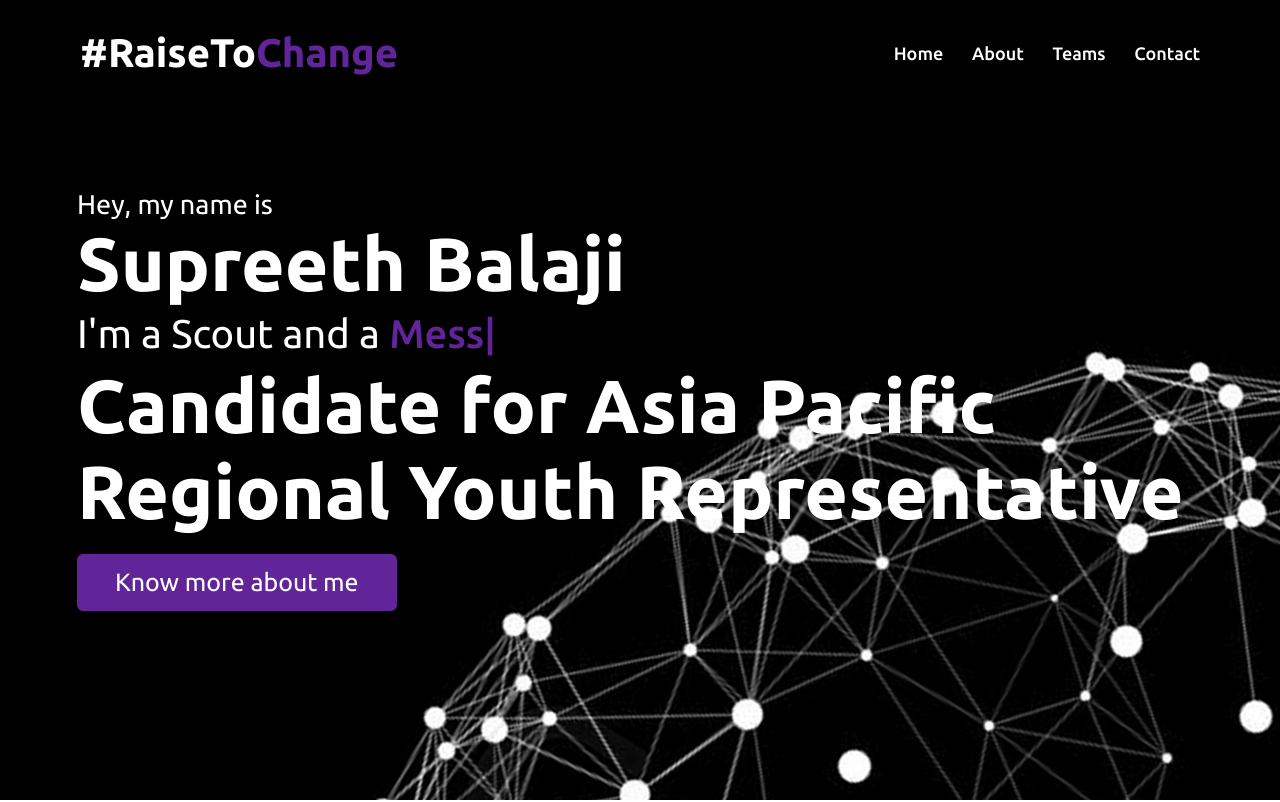
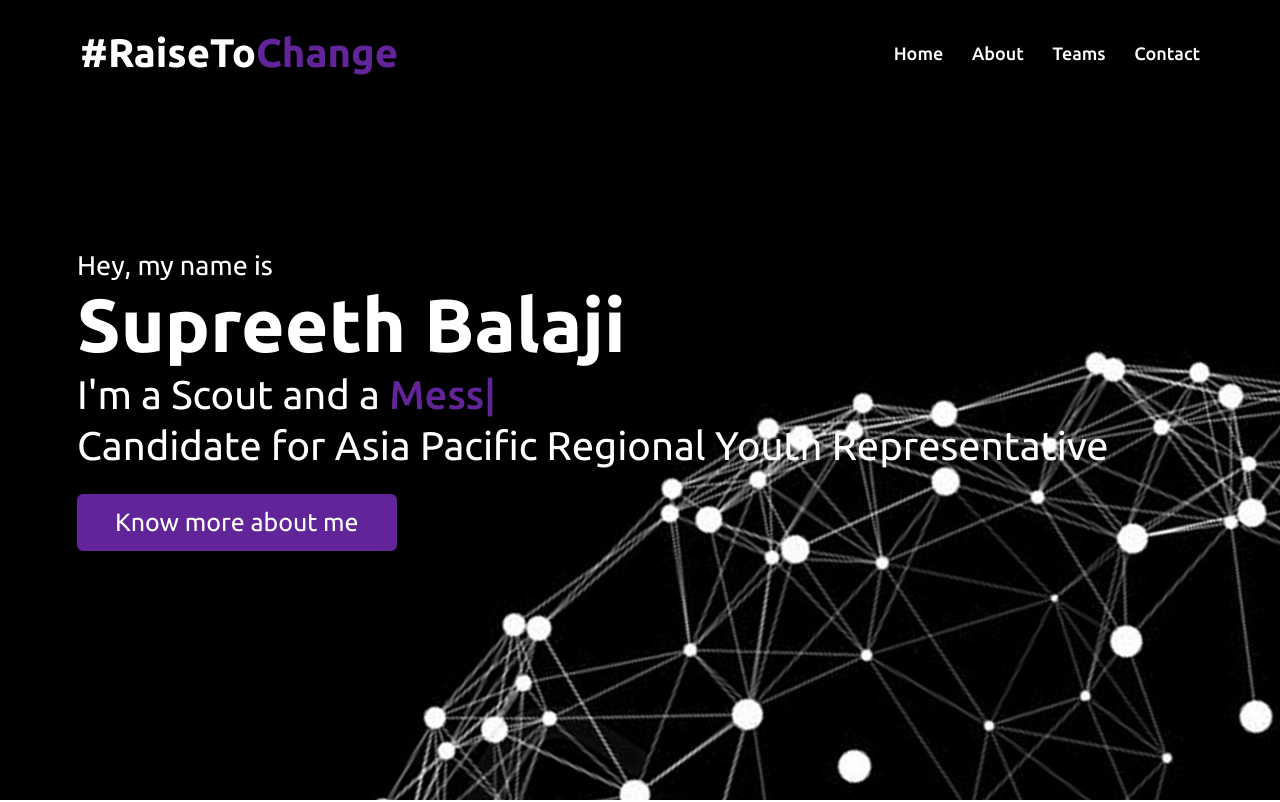
Before and after one commit to supreethbalaji/SupreethBalaji, a plain HTML site: page index.html in a window 1280 px wide. Shown: the top 802 px of the page. Drawn offline with nearby package versions, Linux system fonts and the light colour scheme.

Commit message:
Update index.html

```diff
--- a/index.html
+++ b/index.html
@@ -40,7 +40,7 @@
                 <div class="text-1">Hey, my name is</div>
                 <div class="text-2">Supreeth Balaji</div>
                 <div class="text-3">I'm a Scout and a <span class="typing"></span></div>
-                <div class="text-2">Candidate for Asia Pacific Regional Youth Representative</div>
+                <div class="text-3">Candidate for Asia Pacific Regional Youth Representative</div>
                 <a href="#">Know more about me</a>
             </div>
         </div>
```
